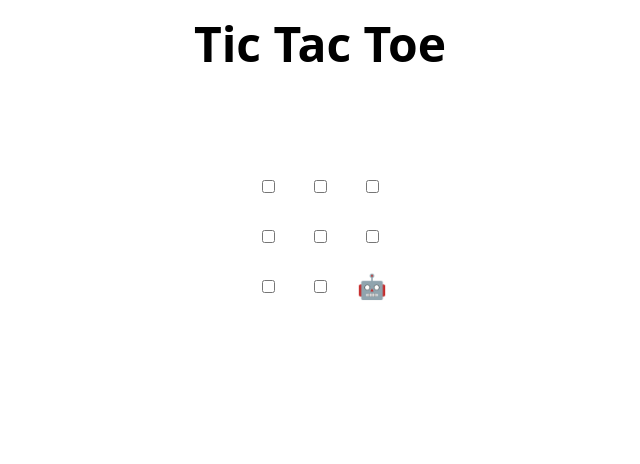
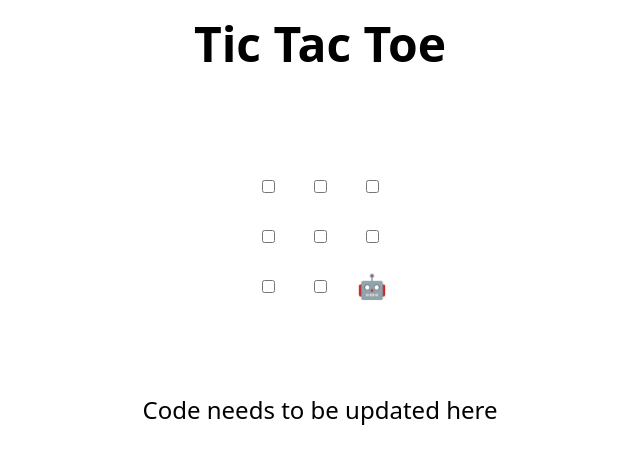
Before and after one commit to webdevpn/skills-review-pull-requests, a plain HTML site: page index.html in a window 1280 px wide. Shown: the whole page, without its empty margins (320-960 px from the left). Drawn offline with Linux system fonts and the light colour scheme.

Commit message:
Update index.html with suggestion

```diff
--- a/index.html
+++ b/index.html
@@ -48,7 +48,7 @@
 </table>
 
 <h2 hidden>Game over, refresh to play again 🧑‍💻 🤖!</h2>
-
+Code needs to be updated here
 <script>
   // Initialization
   const boxes = Array.from(document.querySelectorAll("td"));
```
